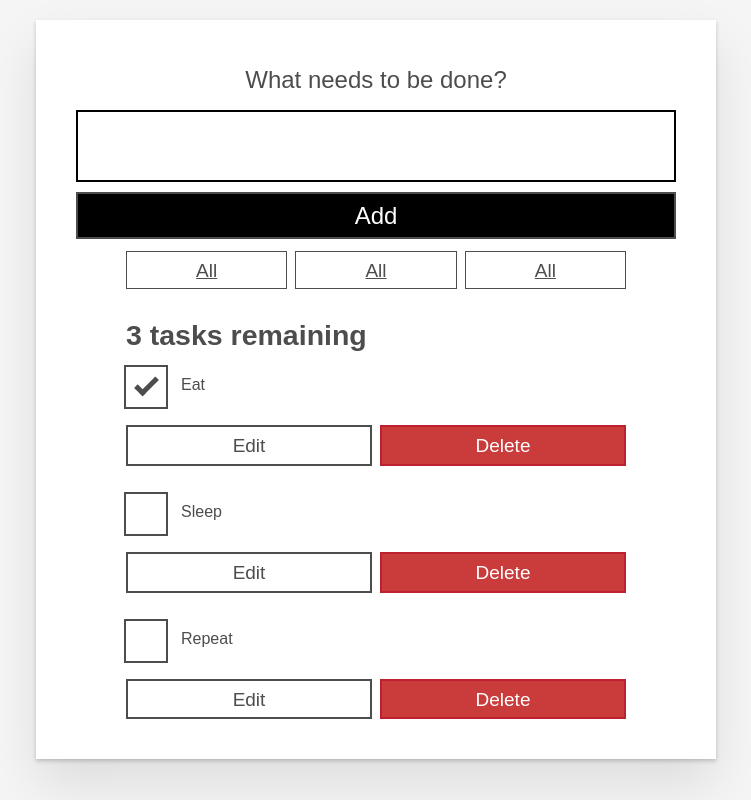
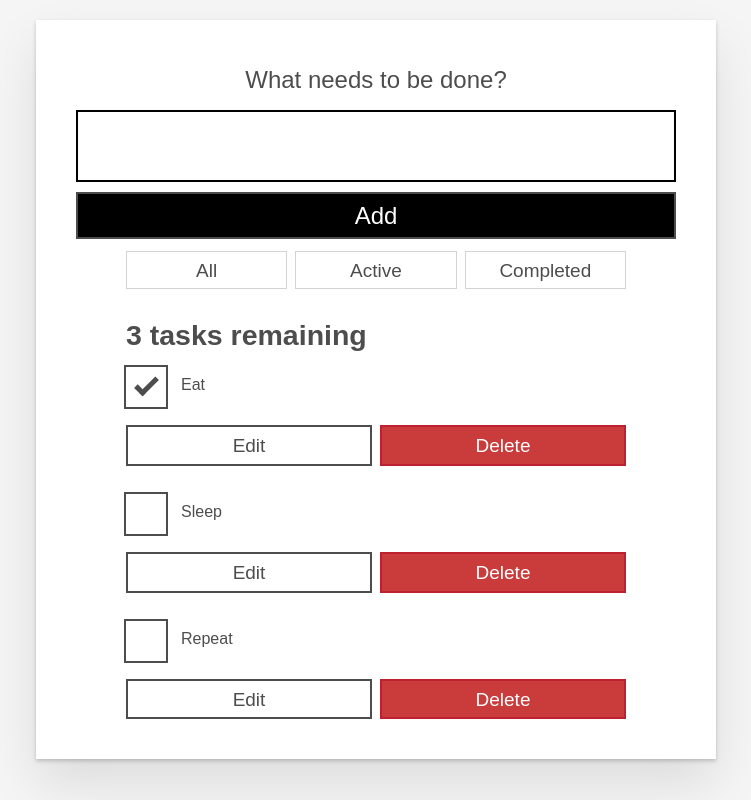
Before and after one commit to wdrk/moz-todo-react, a React (Create React App) app: page / in a window 1280 px wide. Shown: the whole page, without its empty margins (264-1015 px from the left). Built offline with nearby package versions, Linux system fonts and the light colour scheme.

Commit message:
filter 버튼이 동작하도록 filter state를 만들고 filterbutton에 props를 추가, 클릭 이벤트 추가

```diff
--- a/src/App.js
+++ b/src/App.js
@@ -4,8 +4,18 @@
 import FilterButton from "./components/FilterButton";
 import Todo from "./components/Todo";
 
+// App 컴포넌트를 렌더링 할 때마다 다시 계산하지 않기 위해서 App 외부에 선언함
+const FILTER_MAP = {
+  All: () => true,
+  Active: task => !task.completed,
+  Completed: task => task.completed,
+};
+
+const FILTER_NAMES = Object.keys(FILTER_MAP);
+
 function App(props) {
   const [tasks, setTasks] = useState(props.tasks);
+  const [filter, setFilter] = useState("ALL");
 
   function addTask(name) {
     const newTask = {
@@ -53,17 +63,22 @@
     />
   ));
 
+  const filterList = FILTER_NAMES.map(name => (
+    <FilterButton
+      key={name}
+      name={name}
+      isPressed={name === filter}
+      setFilter={setFilter}
+    ></FilterButton>
+  ));
+
   const tasksNoun = taskList.length !== 1 ? "tasks" : "task";
   const headingText = `${taskList.length} ${tasksNoun} remaining`;
 
   return (
     <div className="todoapp stack-large">
       <Form addTask={addTask} />
-      <div className="filters btn-group stack-exception">
-        <FilterButton />
-        <FilterButton />
-        <FilterButton />
-      </div>
+      <div className="filters btn-group stack-exception">{filterList}</div>
       <h2 id="list-heading">{headingText}</h2>
       <ul
         role="list"
--- a/src/components/FilterButton.js
+++ b/src/components/FilterButton.js
@@ -2,9 +2,14 @@
 
 function FilterButton(props) {
   return (
-    <button type="button" className="btn toggle-btn" aria-pressed="true">
+    <button
+      type="button"
+      className="btn toggle-btn"
+      aria-pressed={props.isPressed}
+      onClick={() => props.setFilter(props.name)}
+    >
       <span className="visually-hidden">Show </span>
-      <span>all </span>
+      <span>{props.name} </span>
       <span className="visually-hidden"> tasks</span>
     </button>
   );
```
Also changed, not shown: 1 other file (tests, documents, lock files or other folders).
